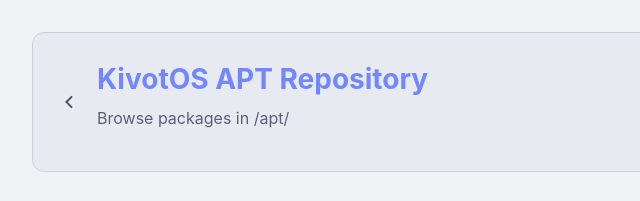
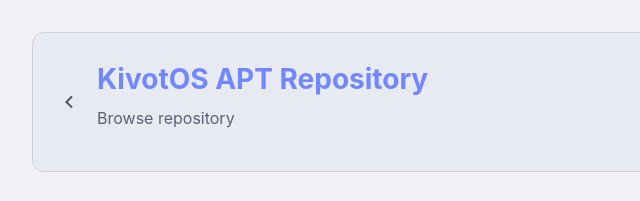
Before and after one commit to dungdinhmanh/KivotOS-frontend, a plain HTML site: page apt.html in a window 1280 px wide. Shown: the top 201 px of the page, 182-822 px from the left. Drawn offline with Linux system fonts and the light colour scheme; no server answers.

Commit message:
update file browser

```diff
--- a/apt.html
+++ b/apt.html
@@ -115,14 +115,14 @@
         const fileListBody = document.getElementById('file-list');
         const subtitle = document.querySelector('.subtitle');
         const repo = 'dungdinhmanh/KivotOS-repo'; // CHANGE THIS to your username/repo
-        const basePath = 'docs/apt';
+        const basePath = '';
 
         async function loadDirectory(path) {
             const cleanPath = path.replace(/\/\//g, '/').replace(/^\//, ''); // Clean up path
-            const apiPath = cleanPath ? `${basePath}/${cleanPath}` : basePath;
+            const apiPath = cleanPath || '';
             const apiUrl = `https://api.github.com/repos/${repo}/contents/${apiPath}`;
 
-            subtitle.textContent = `Browse packages in /apt/${cleanPath}`;
+            subtitle.textContent = `Browse repository${cleanPath ? `/${cleanPath}` : ''}`;
             fileListBody.innerHTML = `<tr><td colspan="3" class="loading-message">Loading repository contents...</td></tr>`;
 
             try {
```
